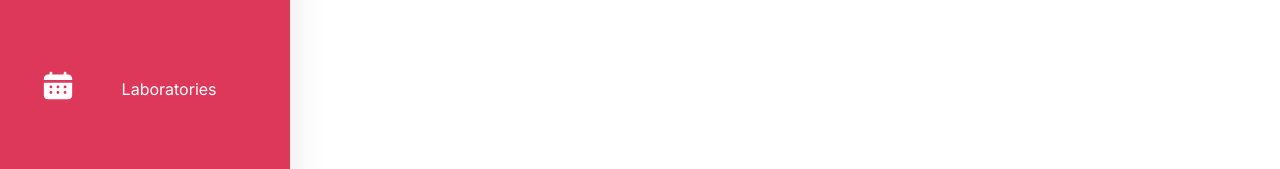
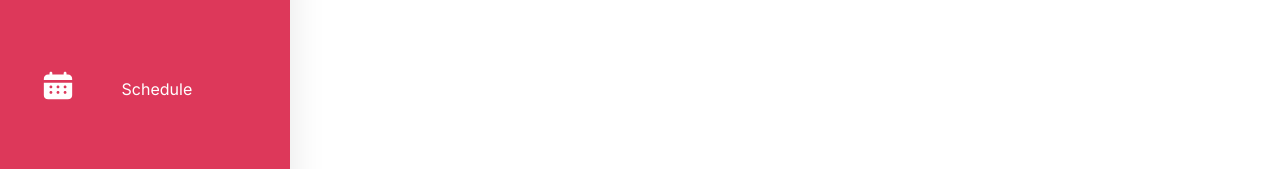
Before and after one commit to AshleyRiannaMorales/ClassTrack, a Vue app: page /adminbookings in a window 1280 px wide. Shown: the part 416-585 px from the top of the page. Built offline with nearby package versions, Linux system fonts and the light colour scheme; a web font is replaced by a local one.

Commit message:
Update SideBarMenu.vue
Changed Laboratories to Schedule

```diff
--- a/src/components/SideBarMenu.vue
+++ b/src/components/SideBarMenu.vue
@@ -53,7 +53,7 @@ import 'primeicons/primeicons.css'
                     <div class="containerMenuItem">
                         <router-link to="/Laboratories">
                             <img src="../assets/icon-sched.svg" style="width: 2.1rem; margin-left: -1px">
-                            <span class="menuLabel">Laboratories</span>
+                            <span class="menuLabel">Schedule</span>
                         </router-link>
                     </div>
                 </li>
```
